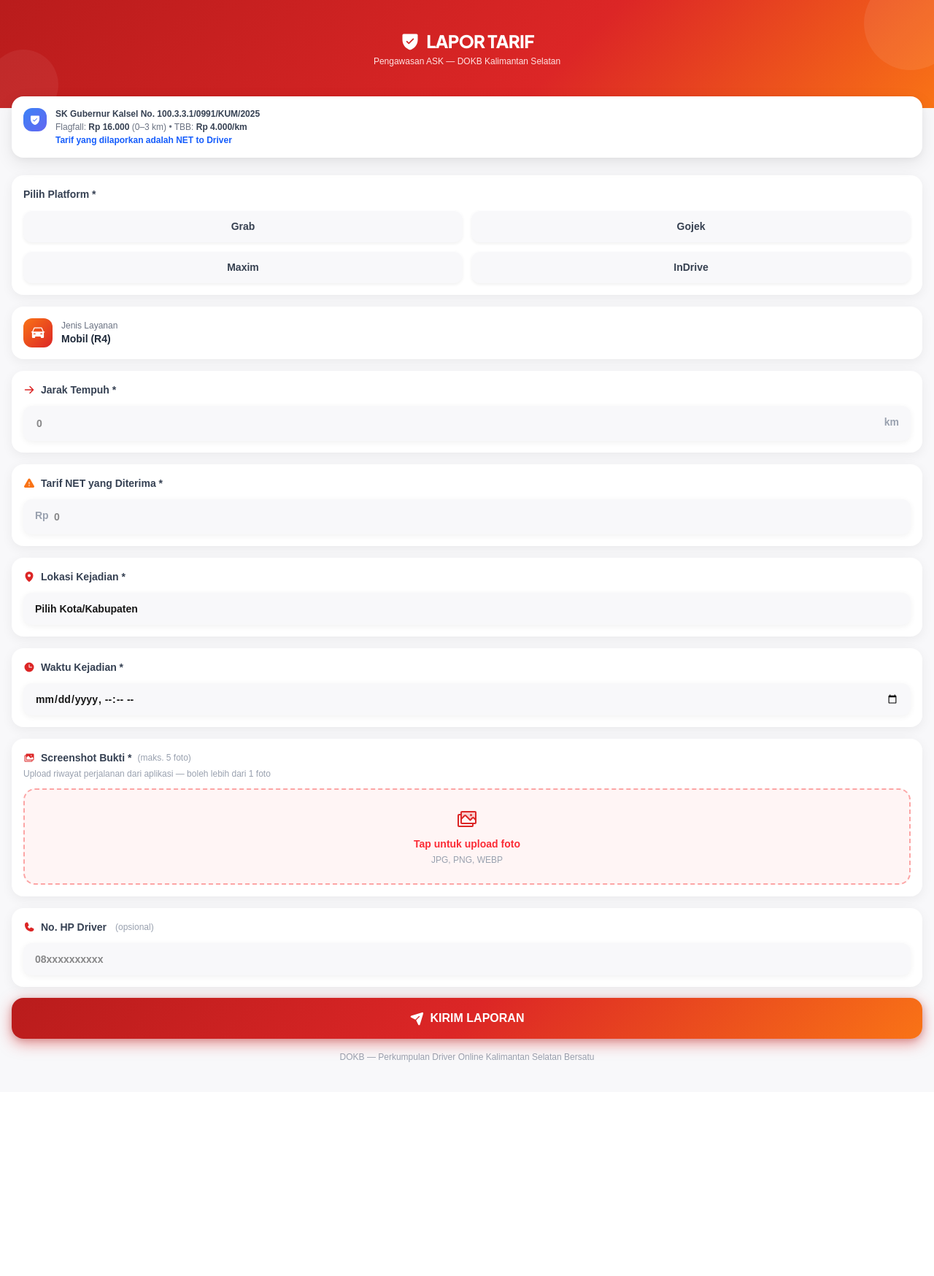
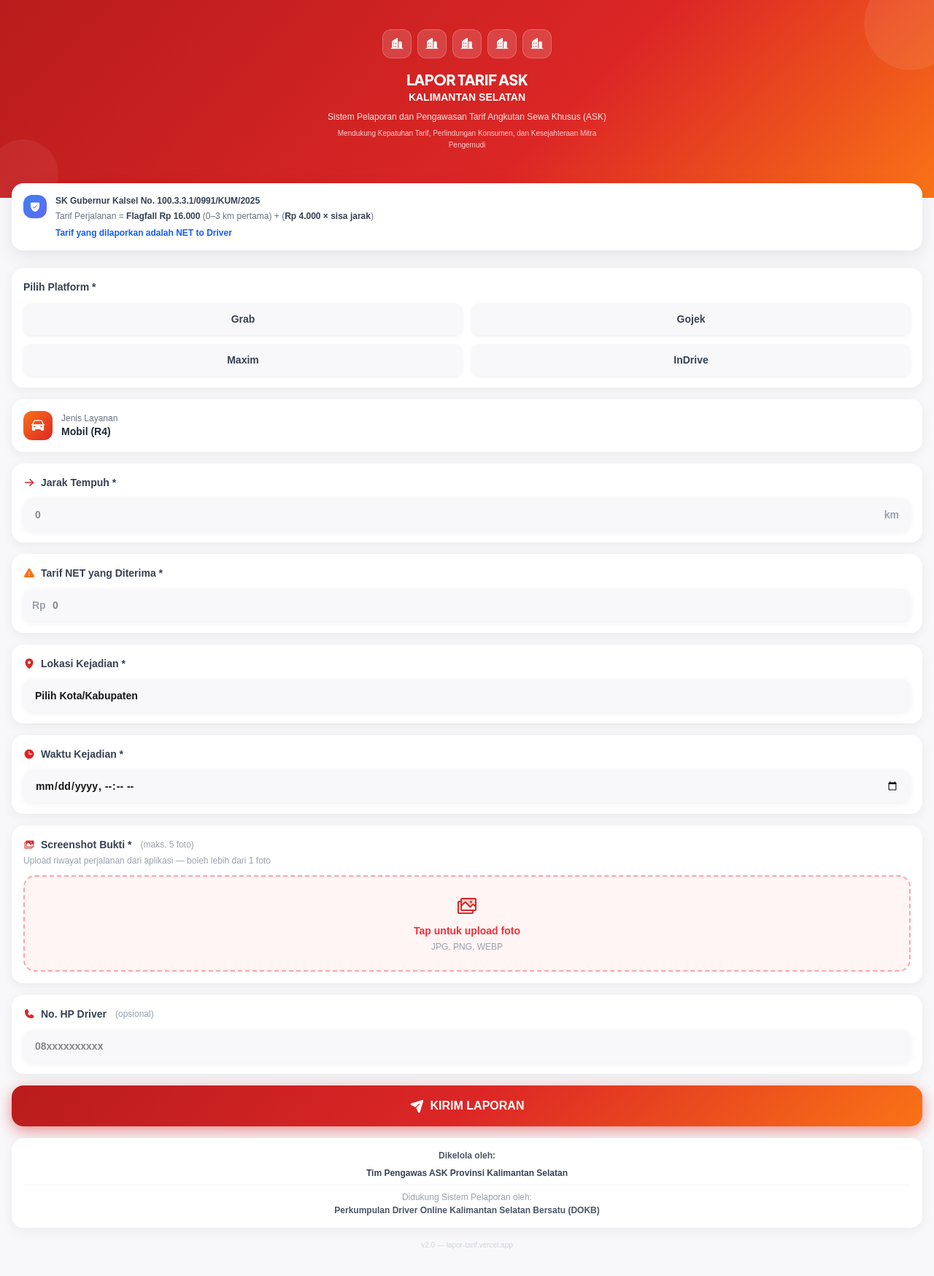
Before and after one commit to orchestratordev/lapor-tarif, a Next.js app: page / in a window 1280 px wide. Shown: the top 1748 px of the page at 73% size. Before the commit the page ends 1496 px from the top, so only its background shows below. Built offline with nearby package versions, Linux system fonts and the light colour scheme.

Commit message:
Refactor SplashScreen and update UI elements
Refactor SplashScreen component and update UI elements for better clarity and consistency. Adjusted text content and styling for improved user experience.

```diff
--- a/app/page.tsx
+++ b/app/page.tsx
@@ -1,18 +1,6 @@
 'use client'
 
 import { useState, useEffect } from 'react'
-import {
-  Car,
-  MapPin,
-  Clock,
-  Phone,
-  Images,
-  Warning,
-  CheckCircle,
-  PaperPlaneTilt,
-  ArrowRight,
-  ShieldCheck
-} from '@phosphor-icons/react'
 
 const PLATFORM = ['Grab', 'Gojek', 'Maxim', 'InDrive']
 const KOTA = [
@@ -36,7 +24,21 @@
   if (jarak <= FLAGFALL_KM) return FLAGFALL
   return Math.round(FLAGFALL + ((jarak - FLAGFALL_KM) * TBB))
 }
-// Splash Screen
+
+import {
+  Car,
+  MapPin,
+  Clock,
+  Phone,
+  Images,
+  Warning,
+  CheckCircle,
+  PaperPlaneTilt,
+  ArrowRight,
+  ShieldCheck,
+  Buildings
+} from '@phosphor-icons/react'
+
 function SplashScreen({ onDone }: { onDone: () => void }) {
   const [progress, setProgress] = useState(0)
   const [fadeOut, setFadeOut] = useState(false)
@@ -57,45 +59,36 @@
   }, [onDone])
 
   return (
-    <div className={`fixed inset-0 z-50 flex flex-col items-center justify-center transition-opacity duration-600 ${fadeOut ? 'opacity-0' : 'opacity-100'}`}
-      style={{
-        background: 'linear-gradient(135deg, #b91c1c 0%, #dc2626 50%, #f97316 100%)'
-      }}
+    <div
+      className={`fixed inset-0 z-50 flex flex-col items-center justify-center transition-opacity duration-600 ${fadeOut ? 'opacity-0' : 'opacity-100'}`}
+      style={{ background: 'linear-gradient(135deg, #b91c1c 0%, #dc2626 50%, #f97316 100%)' }}
     >
-      {/* Logo Circle */}
-      <div className="relative mb-6"
-        style={{
-          animation: 'scaleIn 0.6s ease-out forwards'
-        }}
-      >
-        <div className="w-24 h-24 rounded-3xl flex items-center justify-center"
+      <div style={{ animation: 'scaleIn 0.6s ease-out forwards' }}>
+        <div className="w-24 h-24 rounded-3xl flex items-center justify-center mb-6"
           style={{
             background: 'rgba(255,255,255,0.15)',
             backdropFilter: 'blur(10px)',
-            boxShadow: '0 8px 32px rgba(0,0,0,0.2), inset 0 1px 0 rgba(255,255,255,0.3)'
+            boxShadow: '0 8px 32px rgba(0,0,0,0.2)'
           }}
         >
           <ShieldCheck size={48} color="white" weight="fill" />
         </div>
       </div>
 
-      {/* Title */}
-      <div style={{ animation: 'slideUp 0.6s ease-out 0.2s both' }}>
-        <h1 className="text-4xl font-extrabold text-white tracking-tight text-center"
+      <div style={{ animation: 'slideUp 0.6s ease-out 0.2s both' }} className="text-center px-6">
+        <h1 className="text-3xl font-extrabold text-white tracking-tight"
           style={{ fontFamily: 'var(--font-plus-jakarta)' }}
         >
-          LAPOR TARIF
+          LAPOR TARIF ASK
         </h1>
-        <p className="text-red-100 text-center text-sm mt-1 font-medium">
-          DOKB — Kalimantan Selatan
+        <p className="text-red-100 text-xs mt-1 font-medium">
+          Kalimantan Selatan
         </p>
       </div>
 
-      {/* Progress Bar */}
       <div className="mt-12 w-48">
         <div className="h-1 bg-white/20 rounded-full overflow-hidden">
-          <div
-            className="h-full bg-white rounded-full transition-all duration-100"
+          <div className="h-full bg-white rounded-full transition-all duration-100"
             style={{ width: `${progress}%` }}
           />
         </div>
@@ -180,7 +173,7 @@
           platform: form.platform,
           jenis_layanan: 'Mobil',
           jarak: Number(form.jarak),
-          tarif_diterima: Number(form.tarif_diterima),
+          tarif_diterima: Math.round(Number(form.tarif_diterima)),
           tarif_seharusnya: tarifSeharusnya,
           lokasi: form.lokasi,
           waktu_kejadian: new Date(form.waktu_kejadian).toISOString(),
@@ -215,9 +208,7 @@
     })
   }
 
-  if (showSplash) {
-    return <SplashScreen onDone={() => setShowSplash(false)} />
-  }
+  if (showSplash) return <SplashScreen onDone={() => setShowSplash(false)} />
 
   if (sukses) {
     return (
@@ -225,9 +216,7 @@
         style={{ background: 'linear-gradient(135deg, #fef2f2 0%, #fff7ed 100%)' }}
       >
         <div className="bg-white rounded-3xl p-8 max-w-md w-full text-center"
-          style={{
-            boxShadow: '0 20px 60px rgba(0,0,0,0.1), 0 4px 16px rgba(0,0,0,0.06)'
-          }}
+          style={{ boxShadow: '0 20px 60px rgba(0,0,0,0.1)' }}
         >
           <div className="w-20 h-20 rounded-full flex items-center justify-center mx-auto mb-4"
             style={{ background: 'linear-gradient(135deg, #22c55e, #16a34a)' }}
@@ -240,13 +229,13 @@
             Laporan Terkirim!
           </h2>
           <p className="text-gray-500 text-sm mb-8">
-            Terima kasih! Tim pengawas ASK DOKB sedang memproses laporan kamu.
+            Terima kasih! Tim Pengawas ASK Provinsi Kalimantan Selatan sedang memproses laporan Anda.
           </p>
           <button onClick={resetForm}
             className="w-full text-white py-4 rounded-2xl font-bold text-sm flex items-center justify-center gap-2"
             style={{
               background: 'linear-gradient(135deg, #dc2626, #f97316)',
-              boxShadow: '0 4px 15px rgba(220,38,38,0.4), 0 2px 4px rgba(0,0,0,0.1)'
+              boxShadow: '0 4px 15px rgba(220,38,38,0.4)'
             }}
           >
             <ArrowRight size={18} weight="bold" />
@@ -264,36 +253,56 @@
       <div className="relative overflow-hidden"
         style={{
           background: 'linear-gradient(135deg, #b91c1c 0%, #dc2626 60%, #f97316 100%)',
-          paddingBottom: '32px'
+          paddingBottom: '40px'
         }}
       >
-        {/* Decorative circles */}
         <div className="absolute -top-8 -right-8 w-32 h-32 rounded-full"
           style={{ background: 'rgba(255,255,255,0.08)' }} />
         <div className="absolute -bottom-4 -left-4 w-24 h-24 rounded-full"
           style={{ background: 'rgba(255,255,255,0.06)' }} />
 
-        <div className="relative p-6 pt-10 text-center">
-          <div className="flex items-center justify-center gap-2 mb-1">
-            <ShieldCheck size={28} color="white" weight="fill" />
-            <h1 className="text-2xl font-extrabold text-white tracking-tight"
-              style={{ fontFamily: 'var(--font-plus-jakarta)' }}
-            >
-              LAPOR TARIF
-            </h1>
+        <div className="relative p-6 pt-10 text-center max-w-md mx-auto">
+
+          {/* Logo Placeholder Row */}
+          <div className="flex items-center justify-center gap-2 mb-4 flex-wrap">
+            {['Dishub', 'Polda', 'Komdigi', 'YLKI', 'DOKB'].map(name => (
+              <div key={name}
+                className="w-10 h-10 rounded-xl flex items-center justify-center"
+                style={{
+                  background: 'rgba(255,255,255,0.15)',
+                  backdropFilter: 'blur(8px)',
+                  border: '1px solid rgba(255,255,255,0.2)'
+                }}
+              >
+                <Buildings size={18} color="white" weight="fill" />
+              </div>
+            ))}
           </div>
-          <p className="text-red-100 text-xs font-medium">
-            Pengawasan ASK — DOKB Kalimantan Selatan
+
+          {/* Title */}
+          <h1 className="text-xl font-extrabold text-white tracking-tight leading-tight"
+            style={{ fontFamily: 'var(--font-plus-jakarta)' }}
+          >
+            LAPOR TARIF ASK
+          </h1>
+          <h2 className="text-sm font-bold text-white mt-0.5">
+            KALIMANTAN SELATAN
+          </h2>
+          <p className="text-red-100 text-xs mt-2 leading-relaxed">
+            Sistem Pelaporan dan Pengawasan Tarif{'\n'}
+            Angkutan Sewa Khusus (ASK)
+          </p>
+          <p className="text-red-200 text-[10px] mt-1 leading-relaxed">
+            Mendukung Kepatuhan Tarif, Perlindungan Konsumen,{'\n'}
+            dan Kesejahteraan Mitra Pengemudi
           </p>
         </div>
       </div>
 
       {/* Info SK Card */}
-      <div className="mx-4 -mt-4 relative z-10">
+      <div className="mx-4 -mt-5 relative z-10">
         <div className="bg-white rounded-2xl p-4"
-          style={{
-            boxShadow: '0 8px 24px rgba(0,0,0,0.08), 0 2px 8px rgba(0,0,0,0.04)'
-          }}
+          style={{ boxShadow: '0 8px 24px rgba(0,0,0,0.08)' }}
         >
           <div className="flex items-start gap-3">
             <div className="w-8 h-8 rounded-xl flex items-center justify-center flex-shrink-0"
@@ -305,10 +314,10 @@
               <p className="text-xs font-bold text-gray-700">
                 SK Gubernur Kalsel No. 100.3.3.1/0991/KUM/2025
               </p>
-              <p className="text-xs text-gray-500 mt-0.5">
-                Flagfall: <span className="font-semibold text-gray-700">Rp 16.000</span> (0–3 km) • TBB: <span className="font-semibold text-gray-700">Rp 4.000/km</span>
+              <p className="text-xs text-gray-500 mt-1 leading-relaxed">
+                Tarif Perjalanan = <span className="font-semibold text-gray-700">Flagfall Rp 16.000</span> (0–3 km pertama) + (<span className="font-semibold text-gray-700">Rp 4.000 × sisa jarak</span>)
               </p>
-              <p className="text-xs text-blue-600 font-semibold mt-0.5">
+              <p className="text-xs text-blue-600 font-semibold mt-1">
                 Tarif yang dilaporkan adalah NET to Driver
               </p>
             </div>
@@ -323,9 +332,7 @@
         <div className="bg-white rounded-2xl p-4"
           style={{ boxShadow: '0 4px 16px rgba(0,0,0,0.06)' }}
         >
-          <p className="text-sm font-bold text-gray-700 mb-3">
-            Pilih Platform *
-          </p>
+          <p className="text-sm font-bold text-gray-700 mb-3">Pilih Platform *</p>
           <div className="grid grid-cols-2 gap-3">
             {PLATFORM.map(p => (
               <button
@@ -335,12 +342,12 @@
                 style={form.platform === p ? {
                   background: 'linear-gradient(135deg, #dc2626, #f97316)',
                   color: 'white',
-                  boxShadow: '0 4px 12px rgba(220,38,38,0.4), 0 2px 4px rgba(0,0,0,0.1)',
+                  boxShadow: '0 4px 12px rgba(220,38,38,0.4)',
                   transform: 'translateY(-1px)'
                 } : {
                   background: '#f8f8fa',
                   color: '#374151',
-                  boxShadow: '0 2px 4px rgba(0,0,0,0.06), inset 0 1px 0 rgba(255,255,255,0.8)'
+                  boxShadow: '0 2px 4px rgba(0,0,0,0.06)'
                 }}
               >
                 {p}
@@ -381,15 +388,10 @@
               value={form.jarak}
               onChange={e => setForm({ ...form, jarak: e.target.value })}
               className="w-full rounded-xl py-3 pl-4 pr-12 text-sm font-semibold focus:outline-none"
-              style={{
-                background: '#f8f8fa',
-                border: '2px solid transparent',
-                boxShadow: '0 2px 8px rgba(0,0,0,0.06)'
-              }}
+              style={{ background: '#f8f8fa', boxShadow: '0 2px 8px rgba(0,0,0,0.06)' }}
             />
             <span className="absolute right-4 top-3 text-sm font-bold text-gray-400">km</span>
           </div>
-
           {form.jarak && Number(form.jarak) > 0 && (
             <div className="mt-3 p-3 rounded-xl flex items-center gap-2"
               style={{ background: 'linear-gradient(135deg, #eff6ff, #eef2ff)' }}
@@ -411,23 +413,18 @@
             Tarif NET yang Diterima *
           </label>
           <div className="relative">
-            <span className="absolute left-4 top-3 text-sm font-bold text-gray-400">Rp</span>
+            <span className="absolute left-3 top-3 text-sm font-bold text-gray-400">Rp</span>
             <input
               type="number"
               placeholder="0"
               value={form.tarif_diterima}
               onChange={e => setForm({ ...form, tarif_diterima: e.target.value })}
               className="w-full rounded-xl py-3 pl-10 pr-4 text-sm font-semibold focus:outline-none"
-              style={{
-                background: '#f8f8fa',
-                border: '2px solid transparent',
-                boxShadow: '0 2px 8px rgba(0,0,0,0.06)'
-              }}
+              style={{ background: '#f8f8fa', boxShadow: '0 2px 8px rgba(0,0,0,0.06)' }}
             />
           </div>
-
           {form.jarak && form.tarif_diterima && (
-            <div className={`mt-3 p-3 rounded-xl flex items-center gap-2`}
+            <div className="mt-3 p-3 rounded-xl flex items-center gap-2"
               style={{
                 background: selisih > 0
                   ? 'linear-gradient(135deg, #fef2f2, #fff7ed)'
@@ -460,10 +457,7 @@
             value={form.lokasi}
             onChange={e => setForm({ ...form, lokasi: e.target.value })}
             className="w-full rounded-xl py-3 px-4 text-sm font-semibold focus:outline-none appearance-none"
-            style={{
-              background: '#f8f8fa',
-              boxShadow: '0 2px 8px rgba(0,0,0,0.06)'
-            }}
+            style={{ background: '#f8f8fa', boxShadow: '0 2px 8px rgba(0,0,0,0.06)' }}
           >
             <option value="">Pilih Kota/Kabupaten</option>
             {KOTA.map(k => (
@@ -485,10 +479,7 @@
             value={form.waktu_kejadian}
             onChange={e => setForm({ ...form, waktu_kejadian: e.target.value })}
             className="w-full rounded-xl py-3 px-4 text-sm font-semibold focus:outline-none"
-            style={{
-              background: '#f8f8fa',
-              boxShadow: '0 2px 8px rgba(0,0,0,0.06)'
-            }}
+            style={{ background: '#f8f8fa', boxShadow: '0 2px 8px rgba(0,0,0,0.06)' }}
           />
         </div>
 
@@ -498,13 +489,12 @@
         >
           <label className="text-sm font-bold text-gray-700 flex items-center gap-2 mb-1">
             <Images size={16} weight="fill" color="#dc2626" />
-            Screenshot Bukti * <span className="text-gray-400 font-normal text-xs">(maks. 5 foto)</span>
+            Screenshot Bukti * <span className="text-gray-400 font-normal text-xs ml-1">(maks. 5 foto)</span>
           </label>
           <p className="text-xs text-gray-400 mb-3">
             Upload riwayat perjalanan dari aplikasi — boleh lebih dari 1 foto
           </p>
-
-          <label className="flex flex-col items-center justify-center border-2 border-dashed rounded-2xl p-6 cursor-pointer transition-all"
+          <label className="flex flex-col items-center justify-center border-2 border-dashed rounded-2xl p-6 cursor-pointer"
             style={{ borderColor: '#fca5a5', background: '#fff5f5' }}
           >
             <Images size={32} color="#dc2626" weight="duotone" />
@@ -512,7 +502,6 @@
             <p className="text-xs text-gray-400 mt-1">JPG, PNG, WEBP</p>
             <input type="file" accept="image/*" multiple onChange={handleScreenshot} className="hidden" />
           </label>
-
           {screenshots.length > 0 && (
             <div className="mt-3 grid grid-cols-3 gap-2">
               {screenshots.map((file, index) => (
@@ -526,9 +515,7 @@
                     onClick={() => hapusScreenshot(index)}
                     className="absolute -top-1 -right-1 w-6 h-6 rounded-full flex items-center justify-center text-white text-xs font-bold"
                     style={{ background: 'linear-gradient(135deg, #dc2626, #f97316)' }}
-                  >
-                    ×
-                  </button>
+                  >×</button>
                 </div>
               ))}
             </div>
@@ -549,10 +536,7 @@
             value={form.no_hp_driver}
             onChange={e => setForm({ ...form, no_hp_driver: e.target.value })}
             className="w-full rounded-xl py-3 px-4 text-sm font-semibold focus:outline-none"
-            style={{
-              background: '#f8f8fa',
-              boxShadow: '0 2px 8px rgba(0,0,0,0.06)'
-            }}
+            style={{ background: '#f8f8fa', boxShadow: '0 2px 8px rgba(0,0,0,0.06)' }}
           />
         </div>
 
@@ -566,7 +550,7 @@
           </div>
         )}
 
-        {/* Submit Button */}
+        {/* Submit */}
         <button
           onClick={handleSubmit}
           disabled={loading}
@@ -575,24 +559,35 @@
             background: loading
               ? '#9ca3af'
               : 'linear-gradient(135deg, #b91c1c 0%, #dc2626 50%, #f97316 100%)',
-            boxShadow: loading
-              ? 'none'
-              : '0 6px 20px rgba(220,38,38,0.5), 0 2px 8px rgba(0,0,0,0.15)',
-            transform: loading ? 'none' : 'translateY(-1px)'
+            boxShadow: loading ? 'none' : '0 6px 20px rgba(220,38,38,0.5)',
           }}
         >
           {loading
             ? '⏳ Mengirim Laporan...'
-            : <>
-                <PaperPlaneTilt size={20} weight="fill" />
-                KIRIM LAPORAN
-              </>
+            : <><PaperPlaneTilt size={20} weight="fill" /> KIRIM LAPORAN</>
           }
         </button>
 
         {/* Footer */}
-        <p className="text-center text-xs text-gray-400 pb-6 mt-2">
-          DOKB — Perkumpulan Driver Online Kalimantan Selatan Bersatu
+        <div className="bg-white rounded-2xl p-4 mt-2"
+          style={{ boxShadow: '0 4px 16px rgba(0,0,0,0.06)' }}
+        >
+          <div className="text-center space-y-2">
+            <p className="text-xs font-bold text-gray-600">Dikelola oleh:</p>
+            <p className="text-xs text-gray-700 font-semibold">
+              Tim Pengawas ASK Provinsi Kalimantan Selatan
+            </p>
+            <div className="border-t border-gray-100 pt-2">
+              <p className="text-xs text-gray-400">Didukung Sistem Pelaporan oleh:</p>
+              <p className="text-xs text-gray-600 font-semibold mt-0.5">
+                Perkumpulan Driver Online Kalimantan Selatan Bersatu (DOKB)
+              </p>
+            </div>
+          </div>
+        </div>
+
+        <p className="text-center text-[10px] text-gray-300 pb-6">
+          v2.0 — lapor-tarif.vercel.app
         </p>
 
       </div>
```
